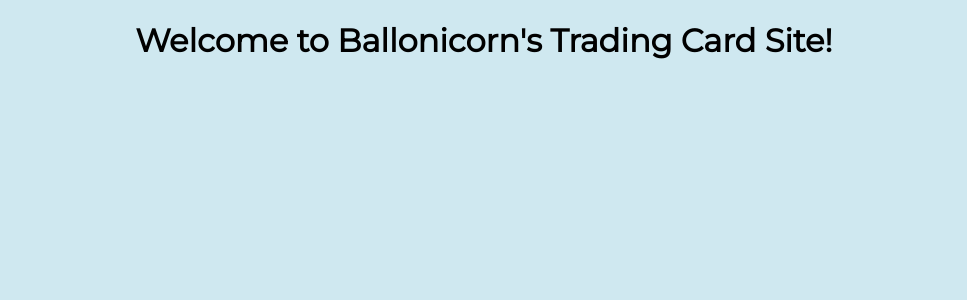
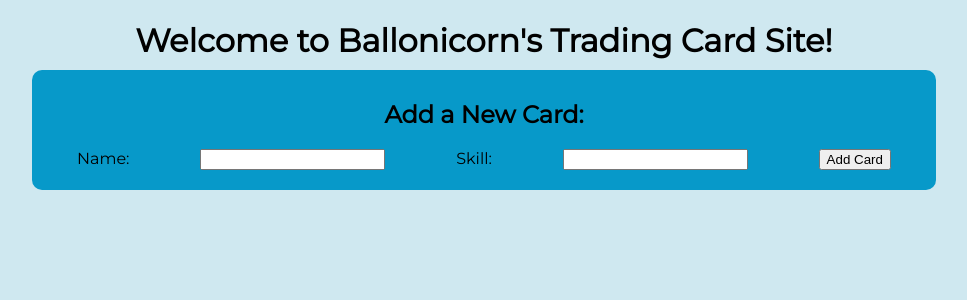
Before and after one commit to tielarose/react-trading-cards-2, a Flask app: template templates/cards2.html in a window 1280 px wide. Shown: the top 300 px of the page, without its empty margins (156-1123 px from the left). Run offline with Flask 2, Linux system fonts and the light colour scheme; the template is opened without the code that fills it, so the values that code supplies are empty; some libraries are stand-ins or nearby versions.

Commit message:
Create React element AddCard (not-yet-functional form)

```diff
--- a/server2.py
+++ b/server2.py
@@ -41,6 +41,12 @@ def get_cards_json():
 
     return jsonify({"serverCards": CARD_DATA})
 
+@app.route("/addCard")
+def add_card():
+    """Process the add card form"""
+
+    return ("this is where you go if you submit the form")
+
 
 
 if __name__ == '__main__':
--- a/static/css/style2.css
+++ b/static/css/style2.css
@@ -1,4 +1,5 @@
 h1,
+h2,
 p {
   text-align: center;
 }
@@ -20,10 +21,14 @@ img {
   border-radius: 10px;
 }
 
+form {
+  margin: 10px 0;
+}
 #trading-cards-container {
   display: flex;
   justify-content: space-evenly;
   flex-wrap: wrap;
+  margin: 20px 0;
 }
 
 .trading-card {
@@ -36,3 +41,16 @@ img {
   align-items: center;
   justify-content: center;
 }
+
+#add-card-form {
+  padding: 10px;
+  background-color: rgb(7, 153, 201);
+  width: 70%;
+  margin: auto;
+  border-radius: 10px;
+}
+
+form {
+  display: flex;
+  justify-content: space-around;
+}
--- a/static/js/tradingCard2.jsx
+++ b/static/js/tradingCard2.jsx
@@ -41,24 +41,34 @@ function TradingCard(props) {
   );
 }
 
+function AddCard() {
+  return (
+    <React.Fragment>
+      <h2>Add a New Card: </h2>
+      <form action="/addCard">
+        <label htmlFor="name">Name: </label>
+        <input type="text" name="name" />
+        <label htmlFor="skill">Skill:</label>
+        <input type="text" name="skill" />
+        <button type="submit">Add Card</button>
+      </form>
+    </React.Fragment>
+  );
+}
+
 function AllCards() {
   const allCards = [];
   const [cards, setCards] = React.useState([]);
-
-  console.log(Date.now(), "line 48, cards is: ", cards);
 
   React.useEffect(() => {
     fetch("/api/cards")
       .then((response) => response.json())
       .then((data) => {
-        console.log(Date.now(), "line 54, cards is: ", cards);
         setCards(data.serverCards);
-        console.log(Date.now(), "line 56, cards is: ", cards);
       });
   }, []);
 
   for (const card of cards) {
-    console.log(Date.now(), "line 61, cards is: ", cards);
     allCards.push(
       <TradingCard
         key={card.cardId}
@@ -94,6 +104,8 @@ function AllCards() {
 } */
 }
 
+ReactDOM.render(<AddCard />, document.querySelector("#add-card-form"));
+
 ReactDOM.render(
   <AllCards />,
   document.querySelector("#trading-cards-container")
--- a/templates/cards2.html
+++ b/templates/cards2.html
@@ -1,5 +1,6 @@
 {% extends 'base2.html' %} {% block title%} Trading Cards {% endblock %} {%
 block body %}
+<div id="add-card-form"></div>
 <div id="trading-cards-container"></div>
 {% endblock %} {% block js%}
 <script src="/static/js/tradingCard2.jsx" type="text/jsx"></script>
```
